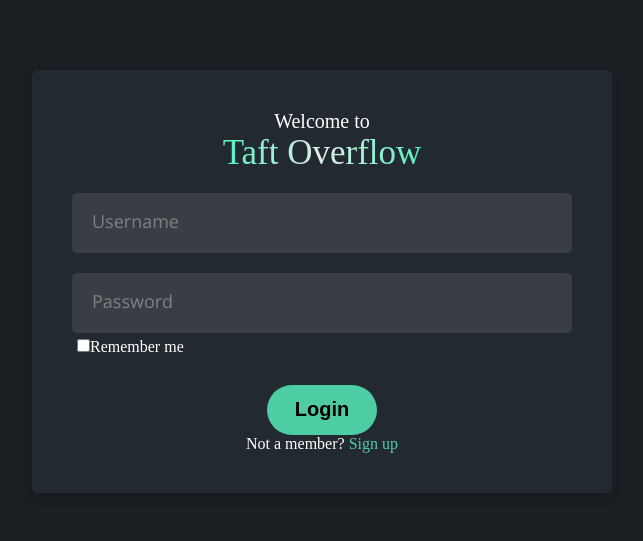
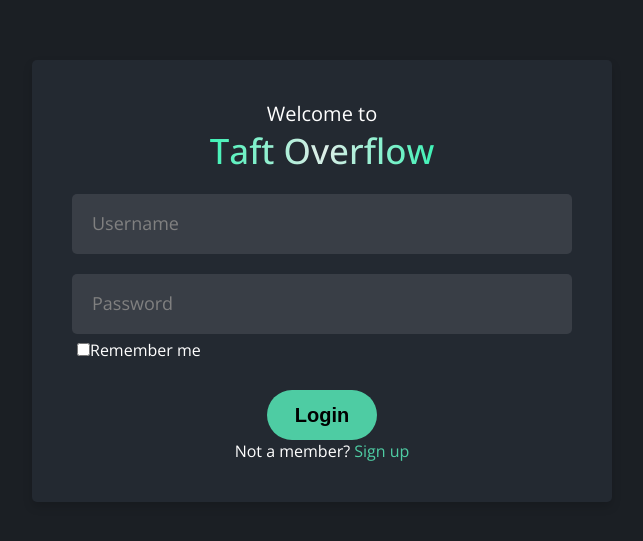
Before and after one commit to PolySpade/Taft-Overflow, a React (Create React App) app in the folder client/: page / in a window 1280 px wide. Shown: the part 119-660 px from the top of the page, without its empty margins (318-961 px from the left). Built offline with nearby package versions, Linux system fonts and the light colour scheme.

Commit message:
BEM login

```diff
--- a/client/src/containers/body/body.css
+++ b/client/src/containers/body/body.css
@@ -1,4 +1,4 @@
-
+@import url('https://fonts.googleapis.com/css2?family=Open+Sans:ital,wght@0,300..800;1,300..800&display=swap');
 
 body {
     height: 100vh;
@@ -6,13 +6,14 @@ body {
     justify-content: center;
     align-items: center;
     padding: 10px;
-    background: #1b1f24;
+    background: var(--background-color);
+    font-family: var(--font-family);
 }
 
 .body__container {
     max-width: 900px;
     width: 100%;
-    background-color: #232931;
+    background-color: var(--base-color);
     padding: 40px 40px;
     border-radius: 5px;
     box-shadow: 0 5px 10px rgba(0, 0, 0, 0.15);
```
Also changed, not shown: client/src/containers/body/scripted.js (added, +25 -0 lines).
